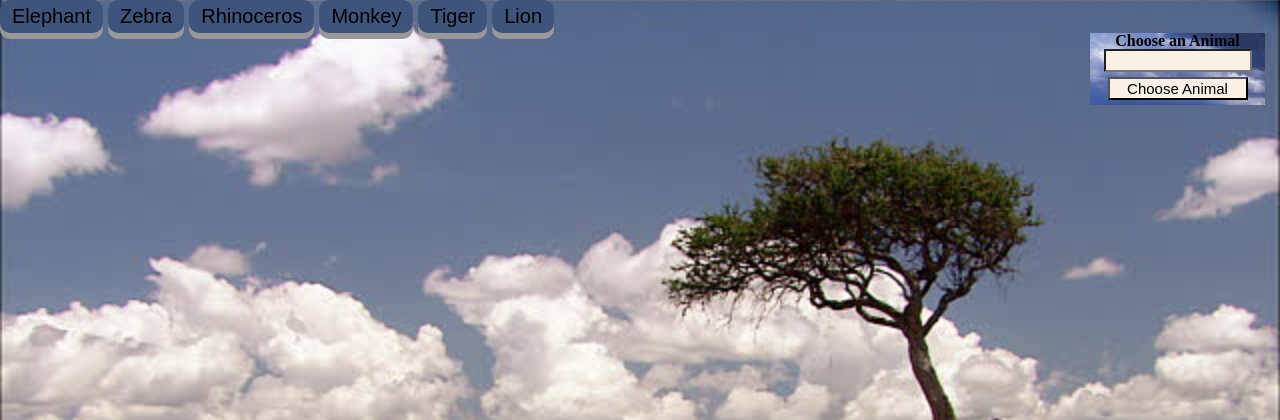
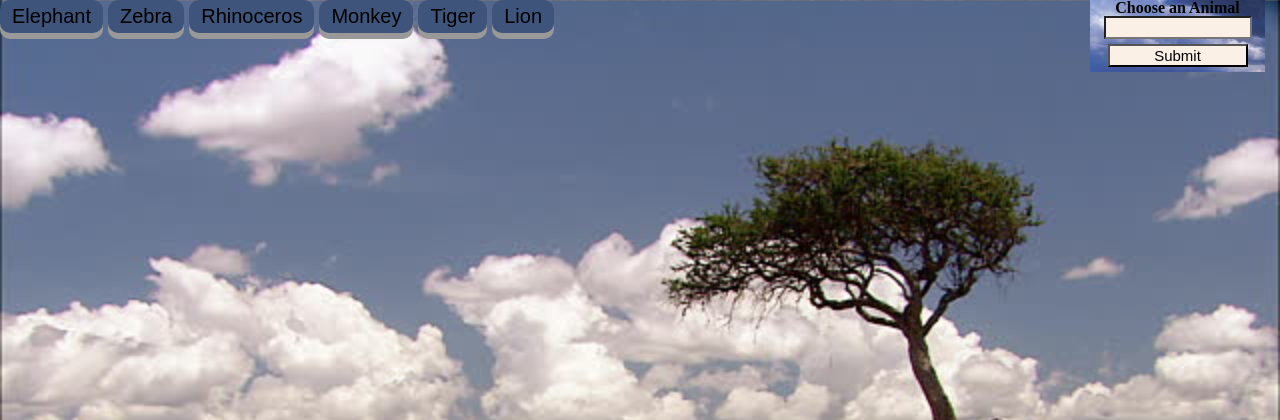
Before and after one commit to ABitOfKylie/week6-GifTastic, a PHP site: page /GifTastic.html in a window 1280 px wide. Shown: the top 420 px of the page. Run offline with PHP 8.4, Linux system fonts and the light colour scheme; some libraries are stand-ins or nearby versions.

Commit message:
replacing blank junk version with what should have been submitted. Appears I'm too scattered to avoid shooting myself in the foot.

```diff
--- a/GifTastic.html
+++ b/GifTastic.html
@@ -18,7 +18,7 @@
                     <form>
                         <label>Choose an Animal</label>
                         <input type = "text" name = "animal" id="newAnimal" class = "clickable">
-                        <input type="submit" value="Choose Animal" id="submit">
+                        <input type="submit" value="Submit" id="submit">
                     </form>
                 </div>
             <div id="gifsHere" class = "clickable"></div>
--- a/assets/javascript/app.js
+++ b/assets/javascript/app.js
@@ -1,57 +1,46 @@
 $( document ).ready(function() {
     console.log( "ready!" )
-    //var topics =["Elephant", "Zebra", "Rhinoceros", "Monkey", "Tiger", "Lion"];
-    //console.log(topics);
     arrbtn();
-       // lines 52 - 60 arrbtn function working
+
     function arrbtn(){
         var topics =["Elephant", "Zebra", "Rhinoceros", "Monkey", "Tiger", "Lion"];
         for (var i = 0; i < topics.length; i++) {
             var button = $("<button>").addClass("clickable"); //added class clickable, not sure
             button.attr("data-animal", topics[i]);  // button.attr("name",topics[i]);
             button.text(topics[i]); // name of animal on button
-            //button.addClass("clickable");
             $("#buttonSpace").append(button);
             console.log (topics [i]);
+            }
+        };
 
-            }
-
-    }
-
-     $(document.body).on('click', '.clickable', function(){
-    // if $("input"), then as soon as they click, creates blank button, however the if/else statement is not helping and nothing console.logs. .submit() not successful
-    $('#submit').on('click', function(event){
-
-        var animalNew= $('#newAnimal').val();
-        // if(animalNew!=" "){
-        //console.log(animalNew);
-        //animalNew.toUpperCase();
+   $('#submit').on('click', function(event){
+        if ($("#input")==null){
+        alert("Please enter animal name and try again!");
+        }
+        else{
+        var string= $('#newAnimal').val();
+        //$("#newAnimal").empty(); //clear
+        var animalNew = (string.charAt(0).toUpperCase() + string.slice(1));
         var newB = $('<button>').text(animalNew);
         newB.attr("data-state", "still");
+        newB.attr("data-animal", animalNew);
         //newB.text('input').val();
-
-
         console.log (animalNew);
         $('#buttonSpace').append(newB);
-        //fetchAnimals();
-
+        //$("#newAnimal").val(""); ????*** want to clear input field BUT I can't lose the value - need for button,click-gif query
+        } //end of else statement
         return false;
 
     });
 
+        // function capitalizeFirstLetter(animalNew){
+        //     return animalNew.charAt(0).toUpperCase() + animalNew.slice(1);
+        // };
 
-
-    //function fetchAnimals(animalName) {
-
-       // }
-
-
-    //}
 
     $('button').on("click", function() {
         var animal = $(this).data("animal");
-        //fetchAnimals(animal);
-         // pull name of animal from button clicked
+
         var queryURL = "http://api.giphy.com/v1/gifs/search?q=" + animal + "&api_key=dc6zaTOxFJmzC&limit=10"; // do search using variable 'animal'
 
         $.ajax({url: queryURL, method: 'GET'})
@@ -84,6 +73,10 @@ $( document ).ready(function() {
             }; //end of for loop
         }); //end of done function
    });//end of button click
+
+
+    $(document.body).on('click', '.clickable', function(){
+
          // //following is flip still/animate function  Problem 89-101
         $(".gifClass").on('click', function(event){
             //var animate = response.data.images.fixed_height.url;
@@ -98,16 +91,8 @@ $( document ).ready(function() {
             $(this).attr('src', $(this).data('still'));
             $(this).attr('data-state','still');
         }
-          }); //end of animalDiv click function
-}); //end of clickable
-
-
-
-
-
-    //}); //end of function event
-    //var animate = results.images.fixed_height.url
-    //var still =   results.images.fixed_height_still.url
+          }); //end of gifClass click function
+    }); //end of clickable
 
 }); //end of doc ready
 // at time of input.....
--- a/assets/style.css
+++ b/assets/style.css
@@ -32,6 +32,7 @@ button{
   box-shadow: 0 6px #999;
   background: #3e547a;
   margin-right: 5px;
+  margin-bottom: 12px;
 
 
 }
@@ -54,9 +55,13 @@ p{
 .gifSpace{
 	display: inline-table;
 	max-width:80%;
+
 }
 #gifsHere{
 	max-width:80%;
-
-
+	float:left;
 }
+#buttonSpace{
+	max-width:77%;
+	float:left;
+}
```
Also changed, not shown: 1 other file.
